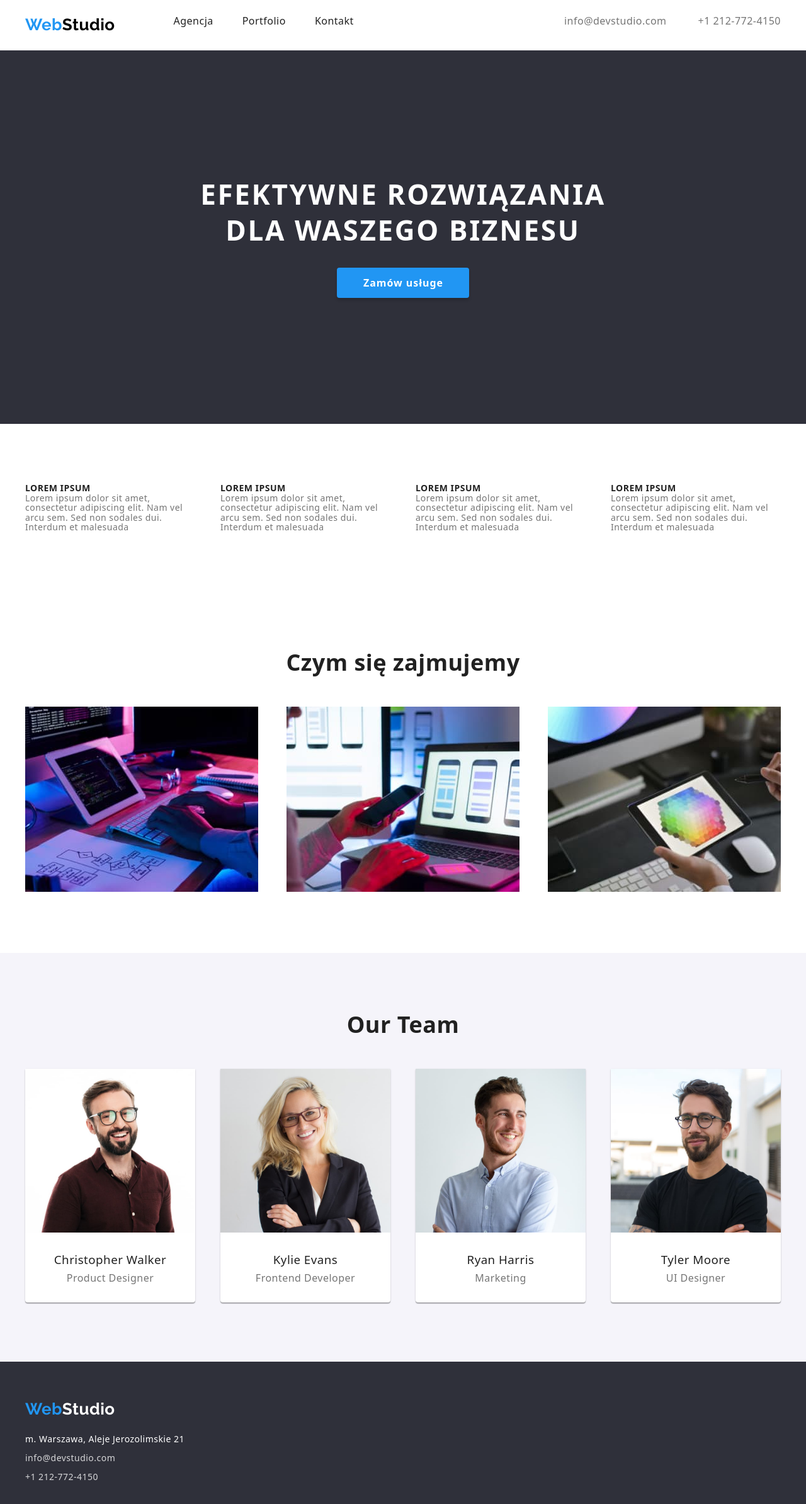
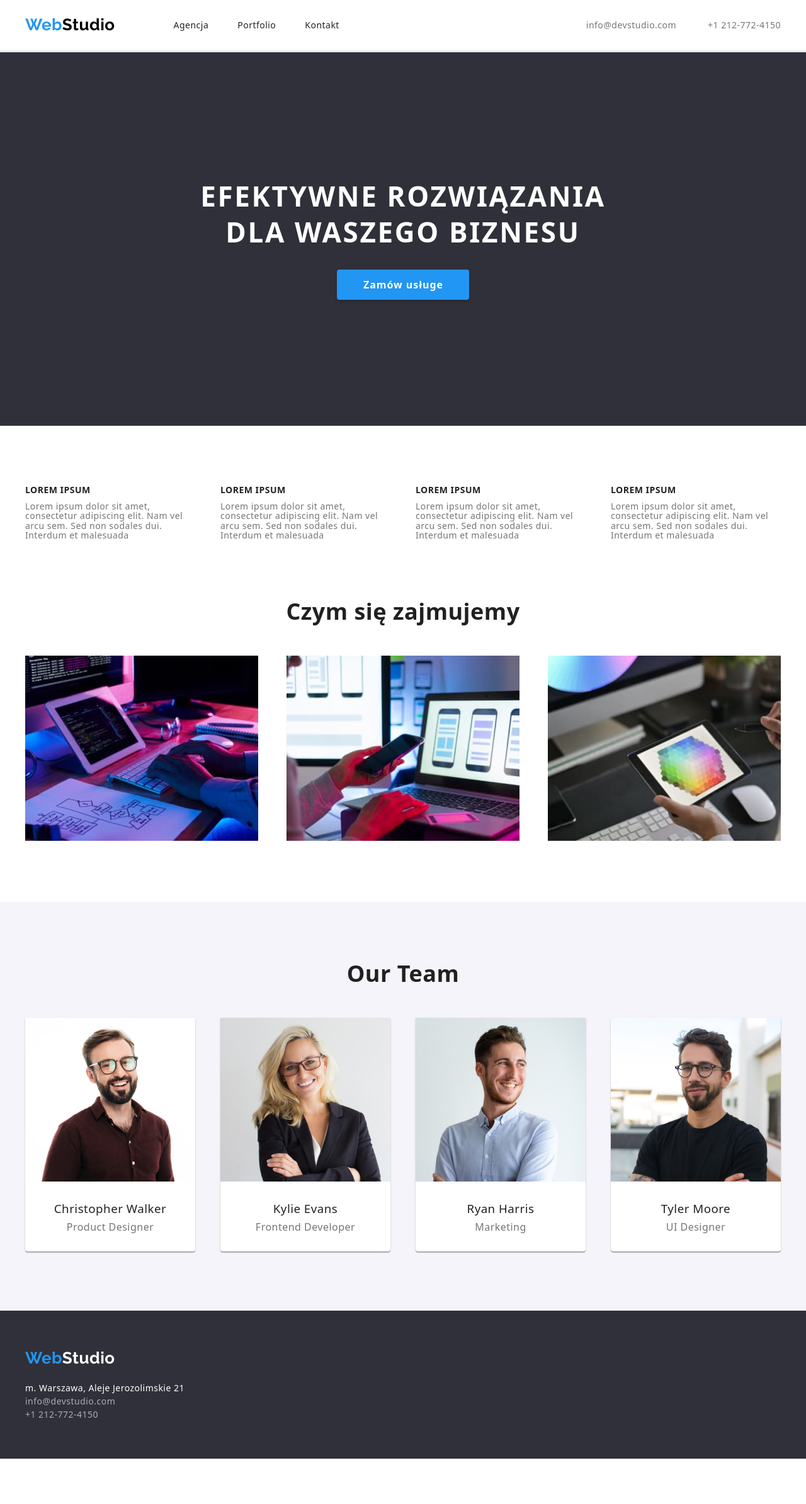
Before and after one commit to Natalia-Nowak/goit-markup-hw-03, a plain HTML site: page index.html in a window 1280 px wide. Shown: the whole page at 63% size. After the commit the page ends 2316 px from the top, so only its background shows below. Drawn offline with nearby package versions, Linux system fonts and the light colour scheme.

Commit message:
added small changes to css

```diff
--- a/css/styles.css
+++ b/css/styles.css
@@ -36,10 +36,15 @@ body {
   padding: 94px 0;
 }
 .section-menu {
-  padding: 24px 0px 25px 0px;
+  padding: 24px 0 25px;
+  border-bottom: solid;
+  border-color: #ececec;
+}
+.section-description {
+  padding-top: 94px;
 }
 .section-footer {
-  padding: 60px 0px;
+  padding: 60px 0;
 }
 .container {
   max-width: 1200px;
@@ -49,6 +54,7 @@ body {
 .container-menu {
   display: flex;
   justify-content: space-between;
+  align-items: center;
 }
 .container-menu-nav {
   gap: 46px;
@@ -57,18 +63,10 @@ body {
   gap: 50px;
 }
 .container-head-row {
-  display: flex;
-  flex-direction: column;
-  align-items: center;
-  padding: 106px 0px;
-  gap: 30px;
+  text-align: center;
+  padding: 106px 0;
 }
-.container-description {
-  display: flex;
-  justify-content: space-between;
-  gap: 30px;
-  align-items: center;
-}
+.container-description,
 .container-photoboxes {
   display: flex;
   justify-content: space-between;
@@ -89,15 +87,13 @@ body {
 .container-posts {
   display: flex;
   flex-wrap: wrap;
-  justify-content: space-evenly;
+  justify-content: space-between;
   align-items: center;
   gap: 30px;
   padding-top: 50px;
 }
 .container-footer {
   padding-top: 20px;
-  display: flex;
-  flex-direction: column;
   gap: 9px;
 }
 .logo {
@@ -114,10 +110,11 @@ body {
 .logo-highlight {
   color: var(--color-text-light);
 }
-.nav-link .menu-address {
+.nav-link,
+.menu-address {
   font-weight: 500;
   line-height: 1.1;
-  margin: 32px 0px 32px 0px;
+  font-size: 14px;
 }
 .nav-link {
   color: var(--color-text-primary);
@@ -139,6 +136,8 @@ body {
   letter-spacing: 0.06em;
   width: 696px;
   text-align: center;
+  margin: auto;
+  padding-bottom: 30px;
 }
 .top-row {
   background: var(--bgcolor-dark);
@@ -171,6 +170,7 @@ body {
   font-size: 14px;
   line-height: 1.1;
   width: 270px;
+  padding-top: 10px;
 }
 .header-team {
   font-weight: 500;
@@ -222,7 +222,7 @@ body {
 .project-type {
   line-height: 1.8;
   color: var(--color-text-secondary);
-  margin: 4px 0px 20px 24px;
+  margin: 4px 0 20px 24px;
 }
 .footer {
   background: var(--bgcolor-dark);
@@ -233,5 +233,5 @@ body {
   color: var(--color-text-light);
 }
 .footer-address-opacity {
-  opacity: 0.8;
+  opacity: 0.6;
 }
--- a/index.html
+++ b/index.html
@@ -56,7 +56,7 @@
 
       <!--DESCRIPTION-->
 
-      <section class="section">
+      <section class="section-description">
         <div class="container">
           <ul class="container-description">
             <li>
```
Also changed, not shown: images/antenna_icon.svg (added), images/astronaut_icon.svg (added), images/clock_icon.svg (added), images/diagram_icon.svg (added), images/envelope_menu.svg (added), images/smartphone_menu.svg (added).
